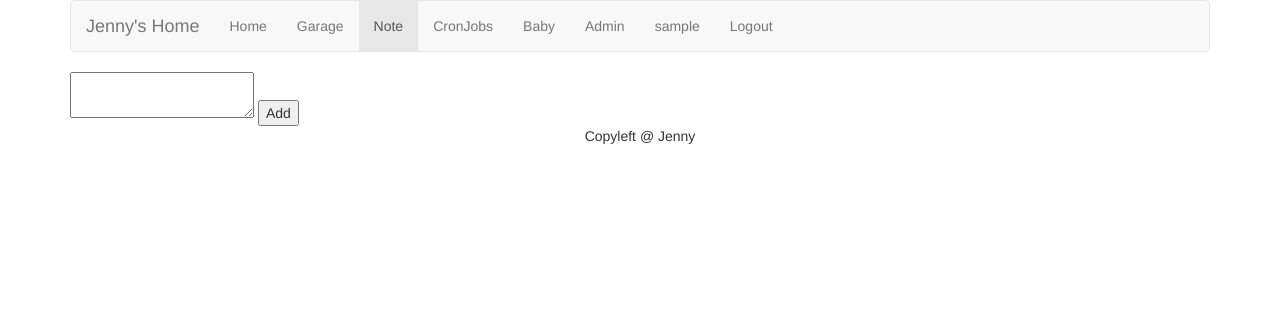
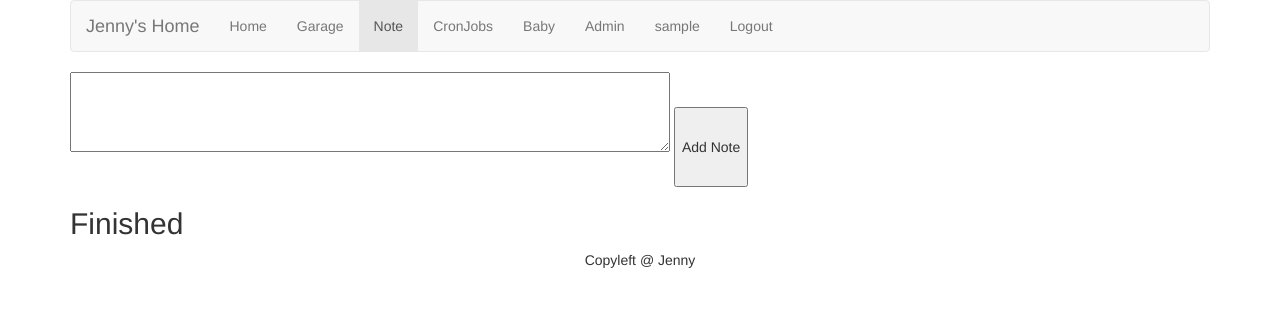
Before and after one commit to jindongh/JennyHome, a Django app: page /note/ in a window 1280 px wide. Shown: the top 312 px of the page. Run offline with Django 3.2, Linux system fonts and the light colour scheme; the visitor is signed in with stand-in values (Sample User, id 1); data that the repository does not hold is empty; parts of the project's set-up code (start-up, migrations or seed data) failed here and were passed over; some libraries are stand-ins or nearby versions.

Commit message:
Support finish note and reset note

```diff
--- a/note/models.py
+++ b/note/models.py
@@ -9,5 +9,6 @@ class Note(models.Model):
     user = models.ForeignKey(User)
     content = models.TextField()
     date = models.DateTimeField(auto_now_add=True)
+    finished = models.BooleanField(default = False)
     def __str__(self):
         return '%s %s' % (self.date, self.content)
--- a/note/templates/note/home.html
+++ b/note/templates/note/home.html
@@ -3,20 +3,26 @@
 {% block javascript %}
 <script>
 var csrftoken = jQuery("[name=csrfmiddlewaretoken]").val();
-function addNoteToTable(noteId, content, addToTop) {
-	var div='<div class="well" id="note'+noteId+'">'
-		+ '<pre id="noteContent'+noteId+'">'+content+'</pre>&nbsp;&nbsp;'
-		+ '<a href="#" onclick="removeNote(\''+noteId+'\');">Remove</a>&nbsp;&nbsp;'
-		+ '<a href="#" onclick="editNote(\''+noteId+'\');">Edit</a>'
-		+ '</div>';
+function addNoteToTable(divId, note, addToTop) {
+	var idPrefix = note.finished ? 'history': 'note';
+	var div='<div class="well" id="'+idPrefix + note.id+'">'
+		+ '<pre id="noteContent'+note.id+'">'+note.content+'</pre>&nbsp;&nbsp;'
+		+ '<a href="#" onclick="removeNote(\''+note.id+'\');">Remove</a>&nbsp;&nbsp;'
+		+ '<a href="#" onclick="editNote(\''+note.id+'\');">Edit</a>&nbsp;&nbsp;';
+	if (!note.finished) {
+		div += '<a href="#" onclick="finishNote(\''+note.id+'\');">Finish</a>';
+	} else {
+		div += '<a href="#" onclick="resetNote(\''+note.id+'\');">Reset</a>';
+	}
+	div += '</div>';
 	if (addToTop) {
-		$("#noteList").prepend(div);
+		$(divId).prepend(div);
 	} else {
-		$("#noteList").append(div);
+		$(divId).append(div);
 	}
 }
-function removeNoteFromTable(noteId) {
-	$("#note"+noteId).remove();
+function removeNoteFromTable(divPrefix, noteId) {
+	$(divPrefix+noteId).remove();
 }
 function addNote() {
 	$.ajax({
@@ -27,7 +33,7 @@ function addNote() {
 		},
 		data: {'content': $("#content").val()}
 	}).done(function(data) {
-		addNoteToTable(data.id, data.content, true);
+		addNoteToTable('#noteList', data, true);
 		$("#content").val('');
 	});
 }
@@ -40,7 +46,34 @@ function removeNote(noteId) {
 		},
 		data: {'id': noteId},
 	}).done(function(data) {
-		removeNoteFromTable(noteId);
+		removeNoteFromTable('#note', noteId);
+	});
+}
+
+function finishNote(noteId) {
+	$.ajax({
+		url: 'api/finish/',
+		type: 'POST',
+		headers: {
+			'X-CSRFToken': csrftoken
+		},
+		data: {'id': noteId},
+	}).done(function(data) {
+		removeNoteFromTable('#note', noteId);
+		addNoteToTable('#historyList', data, true);
+	});
+}
+function resetNote(noteId) {
+	$.ajax({
+		url: 'api/reset/',
+		type: 'POST',
+		headers: {
+			'X-CSRFToken': csrftoken
+		},
+		data: {'id': noteId},
+	}).done(function(data) {
+		removeNoteFromTable('#history', noteId);
+		addNoteToTable('#noteList', data, true);
 	});
 }
 function editNote(noteId) {
@@ -53,35 +86,43 @@ function editNote(noteId) {
 		},
 		data: {'id': noteId},
 	}).done(function(data) {
-		removeNoteFromTable(noteId);
+		removeNoteFromTable('#note', noteId);
 		$("#content").val(content);
 	});
 }
-$(document).ready(function(){
-	$("#saveNote").click(function(){
-		addNote();
-	});
+function loadNotesToDiv(url, divId) {
 	$.ajax({
-		url: 'api/list/',
+		url: url,
 		type: 'GET',
 		headers: {
 			'X-CSRFToken': csrftoken
 		}
 	}).done(function(data) {
 		$.each(data, function(id, note) {
-			addNoteToTable(note.id, note.content, false);
+			addNoteToTable(divId, note, false);
 		});
 	});
+
+}
+$(document).ready(function(){
+	$("#saveNote").click(function(){
+		addNote();
+	});
+	loadNotesToDiv('api/list', '#noteList');
+	loadNotesToDiv('api/history', '#historyList');
 });
 </script>
 {% endblock %}
 
 {% block content %}
 <span>
-	<textarea id="content"></textarea>
-	<input type="button" value="Add" id="saveNote"/>
+	<textarea id="content" style="width: 600px; height: 80px;"></textarea>
+	<input type="button" value="Add Note" style="height: 80px;" id="saveNote"/>
 </span>
 
 <div id="noteList">
 </div>
+<h2> Finished </h2>
+<div id="historyList">
+</div>
 {% endblock %}
--- a/note/urls.py
+++ b/note/urls.py
@@ -5,6 +5,9 @@ from . import views
 urlpatterns = [
     url(r'^$', views.home, name='home'),
     url(r'^api/list', views.get_list, name='list'),
+    url(r'^api/history', views.get_history, name='history'),
     url(r'^api/add', views.add, name='add'),
     url(r'^api/remove', views.remove, name='remove'),
+    url(r'^api/finish', views.finish, name='finish'),
+    url(r'^api/reset', views.reset, name='reset'),
 ]
--- a/note/views.py
+++ b/note/views.py
@@ -11,18 +11,19 @@ import logging
 logger = logging.getLogger(__name__)
 
 # Create your views here.
-
 @login_required
 def home(request):
     return render(request, 'note/home.html', {})
 
 @login_required
 def get_list(request):
-    notes = Note.objects.filter(user=request.user).order_by('-date')[:20]
-    return JsonResponse([{
-        'id': note.id,
-        'content': note.content
-        } for note in notes], safe=False)
+    notes = Note.objects.filter(user=request.user, finished=False).order_by('-date')[:20]
+    return JsonResponse([_note2Json(note) for note in notes], safe=False)
+
+@login_required
+def get_history(request):
+    notes = Note.objects.filter(user=request.user, finished=True).order_by('-date')[:20]
+    return JsonResponse([_note2Json(note) for note in notes], safe=False)
 
 @login_required
 def add(request):
@@ -30,10 +31,33 @@ def add(request):
     note = Note(user = request.user,
             content = request.POST['content'])
     note.save()
-    return JsonResponse({
-        'id': note.id,
-        'content': note.content
-        })
+    return JsonResponse(_note2Json(note))
+
+@login_required
+def finish(request):
+    logger.info('Finish note with request ' + request.body)
+    note = Note.objects.get(pk=request.POST['id'])
+    if note is None:
+        raise Http404
+    elif note.user != request.user:
+        return HttpResponseForbidden()
+    else:
+        note.finished=True
+        note.save()
+        return JsonResponse(_note2Json(note))
+
+@login_required
+def reset(request):
+    logger.info('Reset note with request ' + request.body)
+    note = Note.objects.get(pk=request.POST['id'])
+    if note is None:
+        raise Http404
+    elif note.user != request.user:
+        return HttpResponseForbidden()
+    else:
+        note.finished=False
+        note.save()
+        return JsonResponse(_note2Json(note))
 
 @login_required
 def remove(request):
@@ -46,3 +70,11 @@ def remove(request):
     else:
         note.delete()
         return JsonResponse({})
+
+def _note2Json(note):
+    return {
+        'id': note.id,
+        'finished': note.finished,
+        'date': note.date,
+        'content': note.content
+        }
```
Also changed, not shown: 1 other file.
